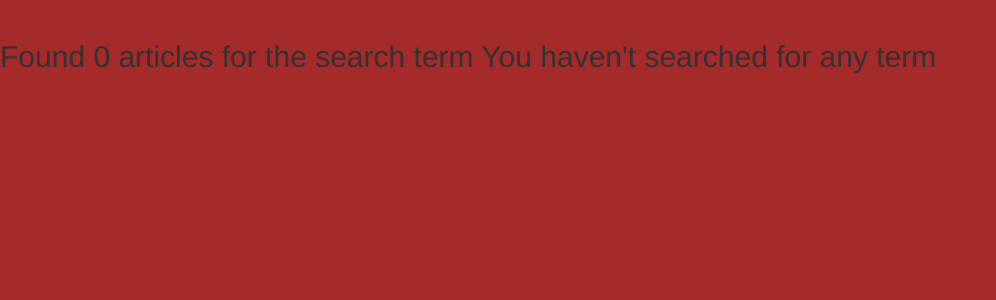
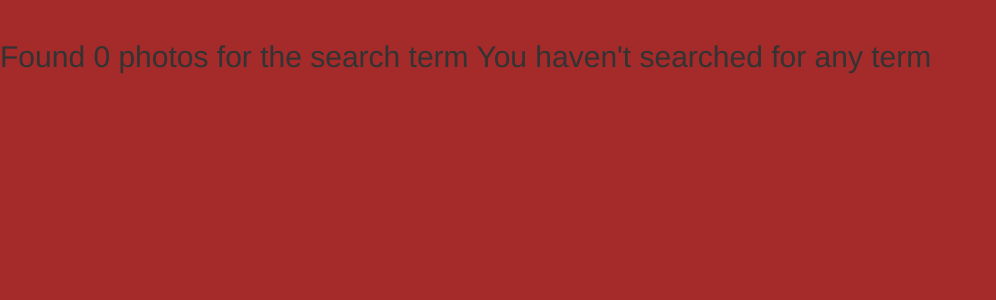
Before and after one commit to Johnonyango/gallery, a Django app: page /search/ in a window 1280 px wide. Shown: the part 52-352 px from the top of the page, without its empty margins (0-996 px from the left). Run offline with Django 3.2, Linux system fonts and the light colour scheme; parts of the project's set-up code (start-up, migrations or seed data) failed here and were passed over; some libraries are stand-ins or nearby versions.

Commit message:
modified search.html

```diff
--- a/photos/templates/all/search.html
+++ b/photos/templates/all/search.html
@@ -7,7 +7,7 @@
       <h2>Found {{ images|length }} of searched term {{message}}</h2>
 
     {% else %}
-      <h2> Found 0 articles for the search term {{message}}</h2>
+      <h2> Found 0 photos for the search term {{message}}</h2>
     {% endif %}
 
   </div>
```
